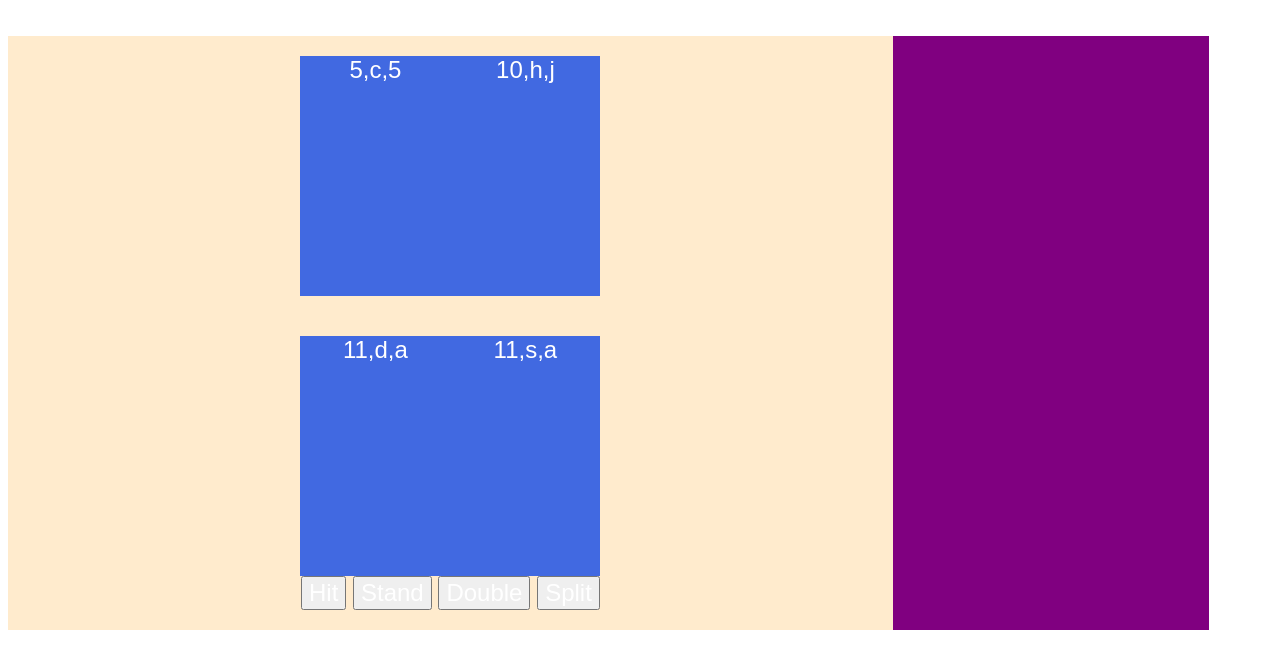
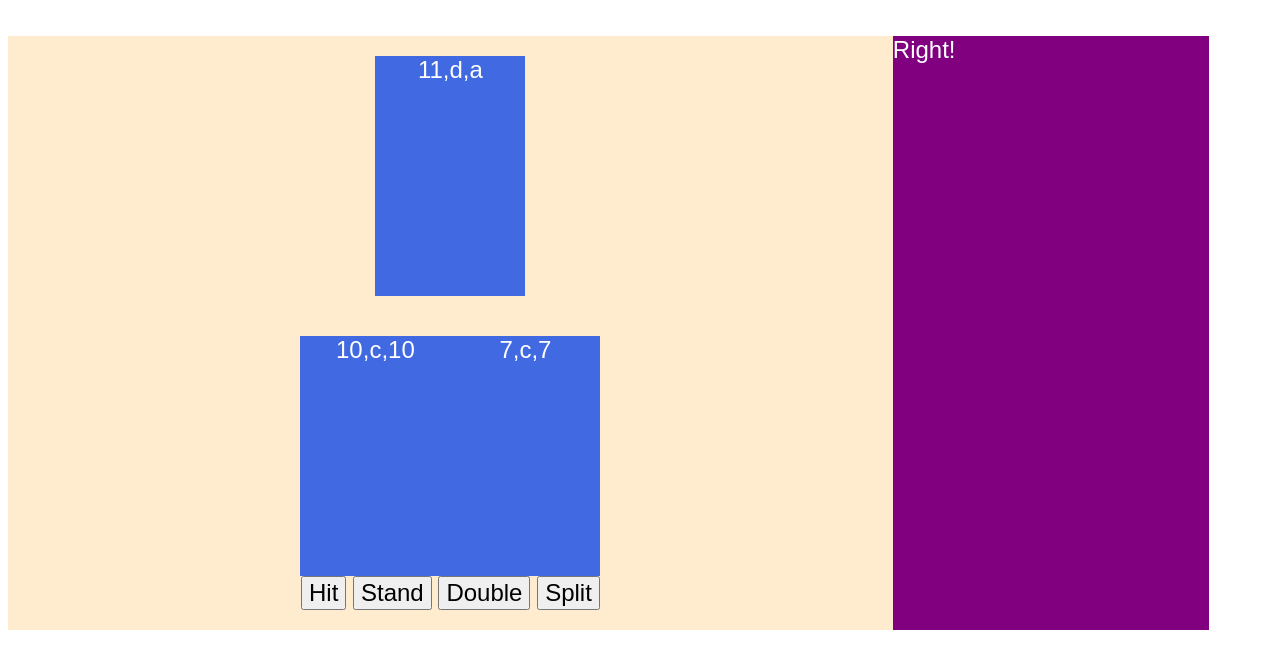
Before and after one commit to mikebailey-sf/blackjack-trainer, a plain HTML site: page index.html in a window 1280 px wide. Both pictures are taken after a click on the button "Stand". Drawn offline with nearby package versions, Linux system fonts and the light colour scheme.

Commit message:
commit 2

```diff
--- a/class.js
+++ b/class.js
@@ -1,11 +1,7 @@
 class Hand {
-	constructor(cards){
-		this.cards = cards;
-		let t = 0;
-		cards.forEach(function(card){
-			t+=card[0];
-		});
-		this.total = t;
+	constructor(){
+		this.cards = [];
+		this.total = 0;
 	}
 	calcTotal(){
 		let t = 0;
@@ -18,45 +14,46 @@ class Hand {
 
 
 
-basicHard = {
-		'd2': {'5': 'h', '6': 'h', '7': 'h', '8': 'h', '9': 'h', '10': 'd', '11': 'd', '12': 'h', '13': 's', '14': 's', '15': 's', '16': 's', '17': 's', '18': 's', '19': 's', '20': 's', '21': 's'},
-/*
-		'3':
-		'4':
-		'5':
-		'6':
-		'7':
-		'8':
-		'9':
-		'10':
-		'A':
+basicStrategy = {
+	hard: {
+		2: {5: 'hit', 6: 'hit', 7: 'hit', 8: 'hit', 9: 'hit', 10: 'double', 11: 'double', 12: 'hit', 13: 'stand', 14: 'stand', 15: 'stand', 16: 'stand', 17: 'stand', 18: 'stand', 19: 'stand', 20: 'stand', 21: 'stand'},
+		3: {5: 'hit', 6: 'hit', 7: 'hit', 8: 'hit', 9: 'double', 10: 'double', 11: 'double', 12: 'hit', 13: 'stand', 14: 'stand', 15: 'stand', 16: 'stand', 17: 'stand', 18: 'stand', 19: 'stand', 20: 'stand', 21: 'stand'},
+		4: {5: 'hit', 6: 'hit', 7: 'hit', 8: 'hit', 9: 'double', 10: 'double', 11: 'double', 12: 'stand', 13: 'stand', 14: 'stand', 15: 'stand', 16: 'stand', 17: 'stand', 18: 'stand', 19: 'stand', 20: 'stand', 21: 'stand'},
+		5: {5: 'hit', 6: 'hit', 7: 'hit', 8: 'hit', 9: 'double', 10: 'double', 11: 'double', 12: 'hit', 13: 'stand', 14: 'stand', 15: 'stand', 16: 'stand', 17: 'stand', 18: 'stand', 19: 'stand', 20: 'stand', 21: 'stand'},
+		6: {5: 'hit', 6: 'hit', 7: 'hit', 8: 'hit', 9: 'double', 10: 'double', 11: 'double', 12: 'hit', 13: 'stand', 14: 'stand', 15: 'stand', 16: 'stand', 17: 'stand', 18: 'stand', 19: 'stand', 20: 'stand', 21: 'stand'},
+		7: {5: 'hit', 6: 'hit', 7: 'hit', 8: 'hit', 9: 'hit', 10: 'double', 11: 'double', 12: 'hit', 13: 'hit', 14: 'hit', 15: 'hit', 16: 'hit', 17: 'stand', 18: 'stand', 19: 'stand', 20: 'stand', 21: 'stand'},
+		8: {5: 'hit', 6: 'hit', 7: 'hit', 8: 'hit', 9: 'hit', 10: 'double', 11: 'double', 12: 'hit', 13: 'hit', 14: 'hit', 15: 'hit', 16: 'hit', 17: 'stand', 18: 'stand', 19: 'stand', 20: 'stand', 21: 'stand'},
+		9: {5: 'hit', 6: 'hit', 7: 'hit', 8: 'hit', 9: 'hit', 10: 'double', 11: 'double', 12: 'hit', 13: 'hit', 14: 'hit', 15: 'hit', 16: 'hit', 17: 'stand', 18: 'stand', 19: 'stand', 20: 'stand', 21: 'stand'},
+		10: {5: 'hit', 6: 'hit', 7: 'hit', 8: 'hit', 9: 'hit', 10: 'hit', 11: 'double', 12: 'hit', 13: 'hit', 14: 'hit', 15: 'hit', 16: 'hit', 17: 'stand', 18: 'stand', 19: 'stand', 20: 'stand', 21: 'stand'},
+		11: {5: 'hit', 6: 'hit', 7: 'hit', 8: 'hit', 9: 'hit', 10: 'hit', 11: 'double', 12: 'hit', 13: 'hit', 14: 'hit', 15: 'hit', 16: 'hit', 17: 'stand', 18: 'stand', 19: 'stand', 20: 'stand', 21: 'stand'},
+
 	},
-	soft = {
-		'2':
-		'3':
-		'4':
-		'5':
-		'6':
-		'7':
-		'8':
-		'9':
-		'10':
-		'A':
+	soft: {
+		2: {13: 'hit', 14: 'hit', 15: 'hit', 16: 'hit', 17: 'hit', 18: 'double', 19: 'stand', 20: 'stand', 21: 'stand'},
+		3: {13: 'hit', 14: 'hit', 15: 'hit', 16: 'hit', 17: 'double', 18: 'double', 19: 'stand', 20: 'stand', 21: 'stand'},
+		4: {13: 'hit', 14: 'hit', 15: 'double', 16: 'double', 17: 'double', 18: 'double', 19: 'stand', 20: 'stand', 21: 'stand'},
+		5: {13: 'double', 14: 'double', 15: 'double', 16: 'double', 17: 'double', 18: 'double', 19: 'stand', 20: 'stand', 21: 'stand'},
+		6: {13: 'double', 14: 'double', 15: 'double', 16: 'double', 17: 'double', 18: 'double', 19: 'double', 20: 'stand', 21: 'stand'},
+		7: {13: 'hit', 14: 'hit', 15: 'hit', 16: 'hit', 17: 'hit', 18: 'stand', 19: 'stand', 20: 'stand', 21: 'stand'},
+		8: {13: 'hit', 14: 'hit', 15: 'hit', 16: 'hit', 17: 'hit', 18: 'stand', 19: 'stand', 20: 'stand', 21: 'stand'},
+		9: {13: 'hit', 14: 'hit', 15: 'hit', 16: 'hit', 17: 'hit', 18: 'hit', 19: 'stand', 20: 'stand', 21: 'stand'},
+		10: {13: 'hit', 14: 'hit', 15: 'hit', 16: 'hit', 17: 'hit', 18: 'hit', 19: 'stand', 20: 'stand', 21: 'stand'},
+		11: {13: 'hit', 14: 'hit', 15: 'hit', 16: 'hit', 17: 'hit', 18: 'hit', 19: 'stand', 20: 'stand', 21: 'stand'},
 	},
-	pair = {
-		'2':
-		'3':
-		'4':
-		'5':
-		'6':
-		'7':
-		'8':
-		'9':
-		'10':
-		'A':
-*/
-	};
-
+	pair: {
+		2: {2: 'split', 3: 'split', 4: 'split', 5: 'split', 6: 'split', 7: 'split', 8: 'hit', 9: 'hit', 10: 'hit', 11: 'hit'},
+		3: {2: 'split', 3: 'split', 4: 'split', 5: 'split', 6: 'split', 7: 'split', 8: 'hit', 9: 'hit', 10: 'hit', 11: 'hit'},
+		4: {2: 'hit', 3: 'hit', 4: 'hit', 5: 'split', 6: 'split', 7: 'hit', 8: 'hit', 9: 'hit', 10: 'hit', 11: 'hit'},
+		5: {2: 'double', 3: 'double', 4: 'double', 5: 'double', 6: 'double', 7: 'double', 8: 'double', 9: 'double', 10: 'hit', 11: 'hit'},
+		6: {2: 'split', 3: 'split', 4: 'split', 5: 'split', 6: 'split', 7: 'split', 8: 'hit', 9: 'hit', 10: 'hit', 11: 'hit'},
+		7: {2: 'split', 3: 'split', 4: 'split', 5: 'split', 6: 'split', 7: 'split', 8: 'hit', 9: 'hit', 10: 'hit', 11: 'hit'},
+		8: {2: 'split', 3: 'split', 4: 'split', 5: 'split', 6: 'split', 7: 'split', 8: 'split', 9: 'split', 10: 'split', 11: 'split'},
+		8: {2: 'split', 3: 'split', 4: 'split', 5: 'split', 6: 'split', 7: 'split', 8: 'split', 9: 'split', 10: 'split', 11: 'split'},
+		9: {2: 'split', 3: 'split', 4: 'split', 5: 'split', 6: 'split', 7: 'stand', 8: 'split', 9: 'split', 10: 'stand', 11: 'stand'},
+		10: {2: 'stand', 3: 'stand', 4: 'stand', 5: 'stand', 6: 'stand', 7: 'stand', 8: 'stand', 9: 'stand', 10: 'stand', 11: 'stand'},
+		11: {2: 'split', 3: 'split', 4: 'split', 5: 'split', 6: 'split', 7: 'split', 8: 'split', 9: 'split', 10: 'split', 11: 'split'},
+	}
+};
 
 
 /*
--- a/script.js
+++ b/script.js
@@ -15,6 +15,7 @@ const optimalPlay = {
 var shoe = [];
 var dh = [];
 var ph = [];
+var playerAction = "";
 
 
 /*----- cached element references -----*/
@@ -36,25 +37,24 @@ function init() {
 }
 
 function deal() {
+    $('.card').remove('div.card');
+    dealerHand = new Hand();
+    playerHand = new Hand();
+
     let dealt = shoe.pop();
     $(dealer).append(`<div class='card'>${dealt}</div>`);
-    dh.push(dealt);
-
-    dealt = shoe.pop();
-    $(dealer).append(`<div class='card'>${dealt}</div>`);
-    dh.push(dealt);
+    dealerHand.cards.push(dealt);
 
     dealt = shoe.pop();
     $(player).prepend(`<div class='card'>${dealt}</div>`);
-    ph.push(dealt);
+    playerHand.cards.push(dealt);
 
     dealt = shoe.pop();
     $(player).prepend(`<div class='card'>${dealt}</div>`);
-    ph.push(dealt);
+    playerHand.cards.push(dealt);
 
-    dealerHand = new Hand(dh);
-    playerHand = new Hand(ph);
-    console.log(ph);
+    dealerHand.calcTotal();
+    playerHand.calcTotal();
 
 }
 
@@ -67,28 +67,48 @@ function onClick(evt) {
 }
 
 function onHit() {
+    playerAction = "hit";
+   feedback(playerAction);
     let dealt = shoe.pop();
     $(player).prepend(`<div class='card'>${dealt}</div>`);
     playerHand.cards.push(dealt);
     playerHand.calcTotal();
-    //$('#feedback').html(playerHand.total);
-    console.log(playerHand.total)
+    if (playerHand.total > 21){deal();}
 }
 
 function onStand() {
-    dealerTurn();
+    playerAction = "stand";
+    feedback(playerAction);
+    deal();
+
 }
 
 function onDouble() {
-    onHit();
+    playerAction = "double";
+    feedback(playerAction);
+    deal();
 }
 
 function onSplit() {
+    playerAction = "split";
 
 }
 
 function dealerTurn() {
 
+}
+
+function feedback(action){
+    if (action === basicStrategy.hard[dealerHand.total][playerHand.total])
+    {
+        $('#feedback').html(
+            "Right!"
+        );
+    } else {
+        $('#feedback').html(
+            "Wrong!"
+        );
+    }
 }
 
 function makeDeck (suits, values, ranks) {
--- a/style.css
+++ b/style.css
@@ -17,6 +17,10 @@ main {
     align-items: flex-start;
     width: 70%;
     background-color: blanchedalmond;
+}
+
+button {
+    color: black;
 }
 
 img {
```
